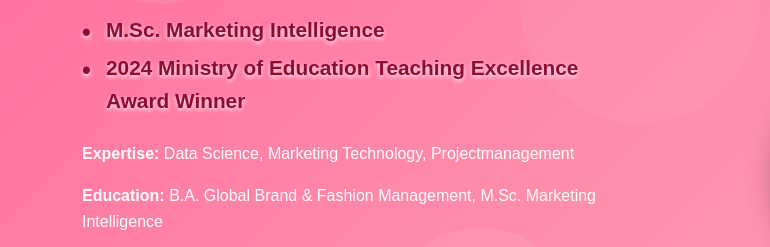
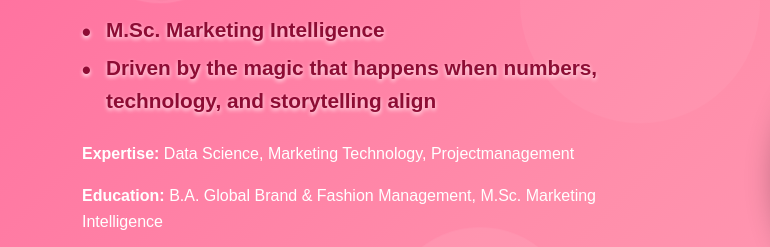
Before and after one commit to anjalewald/anjalewald.github.io, a plain HTML site: page index.html in a window 1280 px wide. Shown: the part 231-478 px from the top of the page, 0-770 px from the left. Drawn offline with nearby package versions, Linux system fonts and the light colour scheme; grey boxes are pictures that could not be loaded.

Commit message:
Update index.html

```diff
--- a/index.html
+++ b/index.html
@@ -341,7 +341,7 @@
         const profileData = {
             name: "Anja Lewald",
             title1: "M.Sc. Marketing Intelligence",
-            title2: "2024 Ministry of Education Teaching Excellence Award Winner",
+            title2: "Driven by the magic that happens when numbers, technology, and storytelling align",
             expertise: "Data Science, Marketing Technology, Projectmanagement",
             education: "B.A. Global Brand & Fashion Management, M.Sc. Marketing Intelligence",
             email: "lewaldan@hs-pforzheim.de",
```
